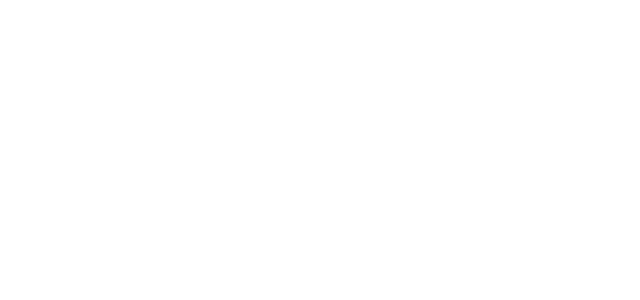
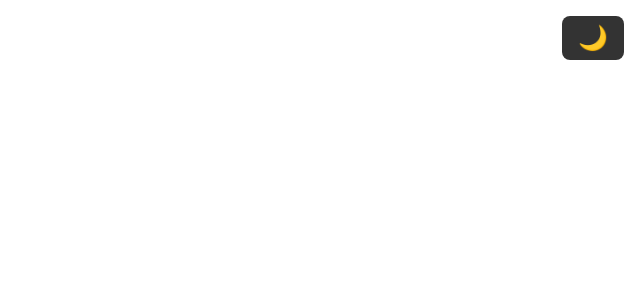
Before and after one commit to JuanMOLopes/projeto-historia-grupo2, a React (Vite) app: page / in a window 1280 px wide. Shown: the top 300 px of the page, without its empty margins (640-1280 px from the left). Built offline with nearby package versions, Linux system fonts and the light colour scheme.

Commit message:
modo escuro

```diff
--- a/src/App.jsx
+++ b/src/App.jsx
@@ -1,9 +1,10 @@
 import './App.css'
+import ModoEscuro from './components/ModoEscuro/ModoEscuro.jsx'
 
 function App() {
   return (
     <>
-
+      <ModoEscuro />
     </>
   )
 }
--- /dev/null
+++ b/src/components/ModoEscuro/ModoEscuro.css
@@ -0,0 +1,23 @@
+body.modo-escuro {
+  background-color: #121212;
+  color: white;
+}
+
+.btn-modo-escuro {
+  position: fixed;
+  top: 1rem;
+  right: 1rem;
+  padding: 0.5rem 1rem;
+  font-size: 1.5rem;
+  border: none;
+  border-radius: 8px;
+  background-color: #333;
+  color: white;
+  cursor: pointer;
+  transition: background-color 0.3s;
+}
+
+body.modo-escuro .btn-modo-escuro {
+  background-color: #e0e0e0;
+  color: black;
+}
--- /dev/null
+++ b/src/components/ModoEscuro/ModoEscuro.jsx
@@ -0,0 +1,39 @@
+// importa o useState (estado) e useEffect (efeitos) do React
+import { useState, useEffect } from "react";
+import "./ModoEscuro.css";
+
+function ModoEscuro() {
+  // cria o estado para armazenar o modo escuro e verifica (get) o que está armazenado no localStorage
+  // se no localStorage estiver armazenado o modoEscuro, então o estado será true, caso contrário será false
+  // se não tiver nada no localStorage, o estado inicia como false
+  const [modoEscuro, setModoEscuro] = useState(
+    () => JSON.parse(localStorage.getItem("modoEscuro")) || false
+  );
+
+  // para cada mudança no estado, salva no localStorage e verifica o estado
+  // se o estado for true, adiciona a classe modo-escuro no body
+  // se o estado for false, remove a classe modo-escuro no body
+  useEffect(() => {
+    localStorage.setItem("modoEscuro", modoEscuro);
+
+    if (modoEscuro) {
+      document.body.classList.add("modo-escuro");
+    } else {
+      document.body.classList.remove("modo-escuro");
+    }
+  }, [modoEscuro]);
+
+  return (
+    // cria um botão que, quando clicado (onclick), define o estado modoEscuro como o inverso do estado anterior (se estava true, fica false e vice-versa)
+    <button
+      className="btn-modo-escuro"
+      onClick={() => setModoEscuro(!modoEscuro)}
+    >
+      {/* se o estado for true, exibe o ícone de sol, caso contrário, exibe o ícone de lua */}
+      {modoEscuro ? "☀️" : "🌙"}
+    </button>
+  );
+}
+
+// exporta o componente ModoEscuro
+export default ModoEscuro;
```
